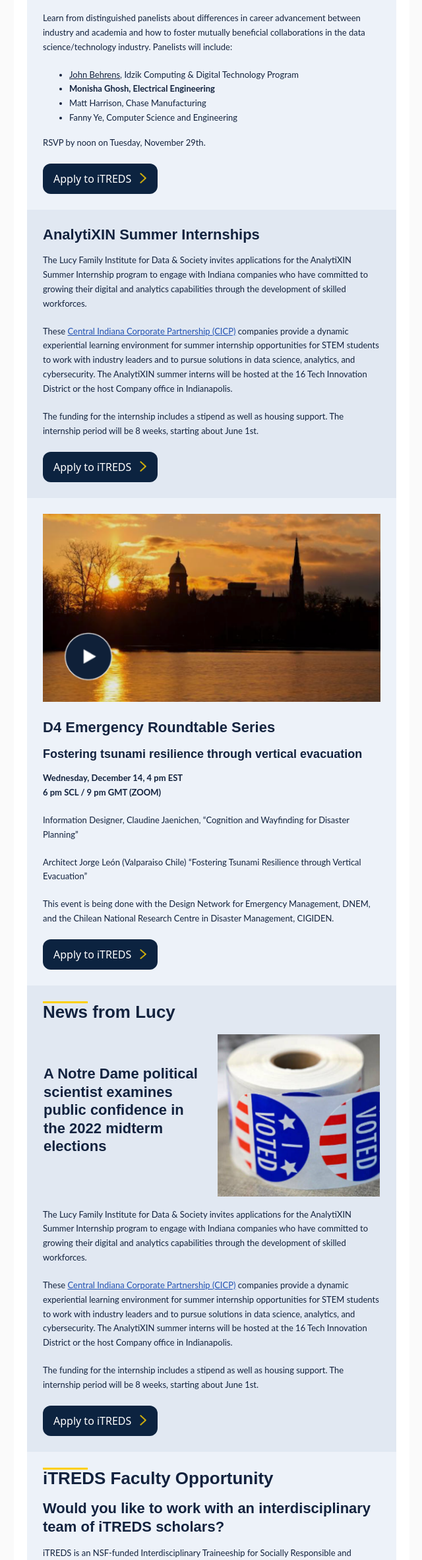
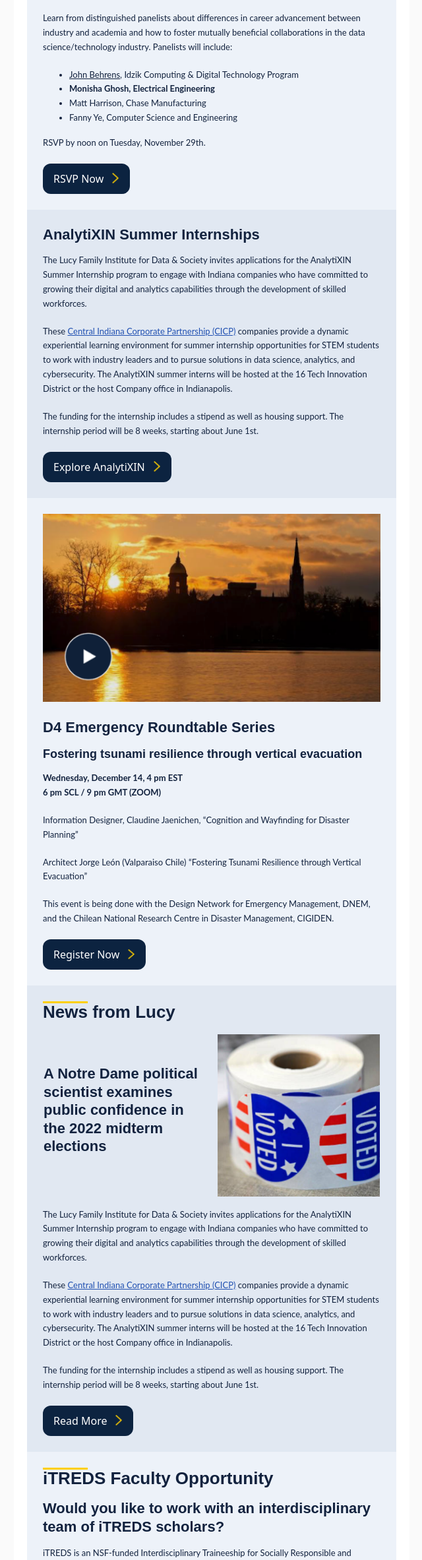
Before and after one commit to yesandagency/ndli-email, a website: page index.html in a window 1280 px wide. Shown: the part 820-3185 px from the top of the page at 66% size, without its empty margins (319-959 px from the left). Drawn offline with Linux system fonts and the light colour scheme.

Commit message:
updated button text to match mockup

```diff
--- a/index.html
+++ b/index.html
@@ -867,7 +867,7 @@
 
                             <div class="flex" mc:hideable style="display: flex;">
                               <div class="inline px-4 py-3 align-middle ndli-btn" style="display: inline; padding-left: 16px; padding-right: 16px; padding-top: 12px; padding-bottom: 12px; vertical-align: middle;">
-                                <span mc:edit="section_btn"><a href="#" style="text-decoration:none;color:#ffffff;" target="_blank">Apply to iTREDS</a></span><img src="assets/btn-icon.png" style="margin-left:10px;width:14px;">
+                                <span mc:edit="section_btn"><a href="#" style="text-decoration:none;color:#ffffff;" target="_blank">RSVP Now</a></span><img src="assets/btn-icon.png" style="margin-left:10px;width:14px;">
                               </div>
                             </div>
 
@@ -898,8 +898,7 @@
                                   </div>
                                   <div class="flex" mc:hideable style="display: flex;">
                                     <div class="inline px-4 py-3 align-middle ndli-btn" style="display: inline; padding-left: 16px; padding-right: 16px; padding-top: 12px; padding-bottom: 12px; vertical-align: middle;">
-                                      <span mc:edit="section_2_btn"><a href="#" style="text-decoration:none;color:#ffffff;" target="_blank">Apply to
-                                          iTREDS</a></span><img src="assets/btn-icon.png" style="margin-left:10px;width:14px;">
+                                      <span mc:edit="section_2_btn"><a href="#" style="text-decoration:none;color:#ffffff;" target="_blank">Explore AnalytiXIN</a></span><img src="assets/btn-icon.png" style="margin-left:10px;width:14px;">
                                     </div>
                                   </div>
                                 </td>
@@ -938,8 +937,7 @@
                                   </div>
                                   <div class="flex" mc:hideable style="display: flex;">
                                     <div class="inline px-4 py-3 align-middle ndli-btn" style="display: inline; padding-left: 16px; padding-right: 16px; padding-top: 12px; padding-bottom: 12px; vertical-align: middle;">
-                                      <span mc:edit="section_3_btn"><a href="#" style="text-decoration:none;color:#ffffff;" target="_blank">Apply to
-                                          iTREDS</a></span><img src="assets/btn-icon.png" style="margin-left:10px;width:14px;">
+                                      <span mc:edit="section_3_btn"><a href="#" style="text-decoration:none;color:#ffffff;" target="_blank">Register Now</a></span><img src="assets/btn-icon.png" style="margin-left:10px;width:14px;">
                                     </div>
                                   </div>
                                 </td>
@@ -984,8 +982,7 @@
                                   </div>
                                   <div class="flex" mc:hideable style="display: flex;">
                                     <div class="inline px-4 py-3 align-middle ndli-btn" style="display: inline; padding-left: 16px; padding-right: 16px; padding-top: 12px; padding-bottom: 12px; vertical-align: middle;">
-                                      <span mc:edit="columns_btn"><a href="#" style="text-decoration:none;color:#ffffff;" target="_blank">Apply to
-                                          iTREDS</a></span><img src="assets/btn-icon.png" style="margin-left:10px;width:14px;">
+                                      <span mc:edit="columns_btn"><a href="#" style="text-decoration:none;color:#ffffff;" target="_blank">Read More</a></span><img src="assets/btn-icon.png" style="margin-left:10px;width:14px;">
                                     </div>
                                   </div>
                                 </td>
```
Also changed, not shown: email.html (+4 -7 lines).
